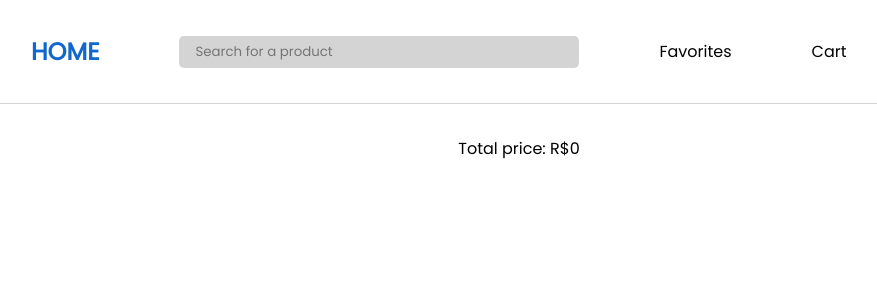
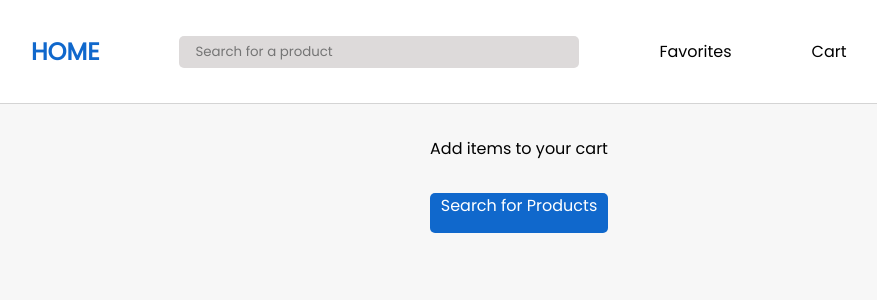
Before and after one commit to JFLeiteee/shoplist, a React (Vite) app: page /cart in a window 1280 px wide. Shown: the top 300 px of the page, without its empty margins (121-998 px from the left). Built offline with nearby package versions, Linux system fonts and the light colour scheme.

Commit message:
cart styling

```diff
--- a/src/App.jsx
+++ b/src/App.jsx
@@ -18,14 +18,14 @@ function App() {
   }
 
   return (
-    <>
+    <div className="main-container">
         <Searchbar onSearch={handleSearch}/>
         <div className="outlet">
           <Outlet
             context={[items, favoriteProducts, setFavoriteProducts, cartProducts, setCartProducts, searchResults]}
           />
         </div>
-    </>
+    </div>
   )
 }
 
--- a/src/data.jsx
+++ b/src/data.jsx
@@ -2,7 +2,7 @@ export default [
     {
         id: 1,
         name: "Iphone 14 Plus",
-        price: 5219.10,
+        price: "5219.10",
         feedback: 4.8,
         photo: "/img/iphone_14.png",
         categoria: ["tecnologia", "smartphone"],
@@ -10,7 +10,7 @@ export default [
     {
         id: 2,
         name: "Notebook Samsung Intel Core i3-1115g4 4GB",
-        price: 2339.10,
+        price: "2339.10",
         feedback: 4.9,
         photo: "/img/notebook.png",
         categoria: ["tecnologia"],
@@ -18,7 +18,7 @@ export default [
     {
         id: 3,
         name: "Escada Alumínio Doméstica 5 Degraus",
-        price: 120.80,
+        price: "120.80",
         feedback: 5,
         photo: "/img/escada.png",
         categoria: ["para casa"],
@@ -26,7 +26,7 @@ export default [
     {
         id: 4,
         name: "Jogo de Panela Tramontina",
-        price: 389.99,
+        price: "389.99",
         feedback: 4.5,
         photo: "/img/panela.png",
         categoria: ["cozinha"],
@@ -34,7 +34,7 @@ export default [
     {
         id: 5,
         name: "Fritadeira Air Fry Philco",
-        price: 679.05,
+        price: "679.05",
         feedback: 5,
         photo: "/img/air fry.jpg",
         categoria: ["cozinha", "eletrônico"],
@@ -42,7 +42,7 @@ export default [
     {
         id: 6,
         name: "Console Playstation 5 825GB SSD",
-        price: 4184.91,
+        price: "4184.91",
         feedback: 5,
         photo: "/img/ps5.png",
         categoria: ["videogame", "tecnologia"],
@@ -50,7 +50,7 @@ export default [
     {
         id: 7,
         name: "Headset Gamer HyperX",
-        price: 129.90,
+        price: "129.90",
         feedback: 4.2,
         photo: "/img/fone.jpg",
         categoria: ["videogame", "tecnologia"],
@@ -58,7 +58,7 @@ export default [
     {
         id: 8,
         name: "Smart TV 75' QLED 4K Samsung",
-        price: 11399.05,
+        price: "11399.05",
         feedback: 5,
         photo: "/img/tv.png",
         categoria: ["tecnologia", "televisão"],
@@ -66,7 +66,7 @@ export default [
     {
         id: 9,
         name: "Cadeira de Escritório Presidente Giratória Preta",
-        price: 303.70,
+        price: "303.70",
         feedback: 4.8,
         photo: "/img/cadeira.png",
         categoria: ["móvel"],
@@ -74,7 +74,7 @@ export default [
     {
         id: 10,
         name: "Samsung Galaxy S20 FE 256GB",
-        price: 1499.90,
+        price: "1499.90",
         feedback: 4.8,
         photo: "/img/s20.png",
         categoria: ["smartphone", "tecnologia"],
@@ -82,7 +82,7 @@ export default [
     {
         id: 11,
         name: "Câmera Inteligente Interna Wi-Fi Full HD",
-        price: 404.01,
+        price: "404.01",
         feedback: 3.2,
         photo: "/img/camera.jpg",
         categoria: ["tecnologia"],
@@ -90,7 +90,7 @@ export default [
     {
         id: 12,
         name: "Jogo de Taça de Cristal Para Vinho",
-        price: 127.16,
+        price: "127.16",
         feedback: 4.6,
         photo: "/img/taca.png",
         categoria: ["cozinha"],
--- a/src/index.css
+++ b/src/index.css
@@ -35,6 +35,7 @@ body {
   border-bottom: 1px solid #d4d4d4;
   text-decoration: none;
   color: #000;
+  background-color: #fff;
 }
 
 .searchbar-navigate {
@@ -49,7 +50,7 @@ body {
   outline: none;
   border: none;
   border-radius: 5px;
-  background-color: #d4d4d4;
+  background-color: #dddada;
 }
 
 .outlet {
@@ -58,6 +59,11 @@ body {
   align-items: center;
   padding: 7.5rem 5rem 0rem 5rem;
   flex-direction: column;
+}
+
+.main-container {
+  background-color: #f7f7f7;
+  min-height: 100vh;
 }
 
 .sb-home {
@@ -76,6 +82,7 @@ body {
   cursor: pointer;
   text-decoration: none;
   position: relative;
+  background-color: #fff;
 }
 
 .product {
@@ -169,6 +176,7 @@ body {
 }
 
 .favorite-button, .cart-button {
+  cursor: pointer;
   width: 2rem;
   min-height: 2rem;
   border-radius: 50%;
@@ -206,6 +214,19 @@ body {
   border-radius: 5px;
 }
 
+.cart-buy-button {
+  margin-top: 1rem;
+  margin-right: 3rem;
+  width: 100%;
+  height: 2.5rem;
+  outline: none;
+  border: none;
+  background-color: #1068cc;
+  color: #fff;
+  cursor: pointer;
+  border-radius: 5px;
+}
+
 .product-cart-button {
   cursor: pointer;
   border: 1px solid #1068cc;
@@ -225,6 +246,20 @@ body {
   width: 22rem;
 }
 
+.cart-page {
+  display: flex;
+  gap: 2rem;
+}
+
+.cart-info {
+  border: 1px solid #d4d4d4;
+  border-radius: 5px;
+  padding: 1rem;
+  background-color: #fff;
+  width: 20rem;
+  max-height: 20rem;
+}
+
 .product-cart {
   position: relative;
   display: flex;
@@ -232,11 +267,27 @@ body {
   height: 8rem;
   border-radius: 5px;
   border: 1px solid #d4d4d4;
+  background-color: #fff;
+}
+
+.cart-paragraph {
+  display: flex;
+  justify-content: space-between;
+}
+
+.cart-paragraph > p, h6 {
+  margin-block: .5rem;
 }
 
 .product-cart-image {
   width: 5rem;
   max-height: 6rem;
+}
+
+.cart-products {
+  display: flex;
+  flex-direction: column;
+  gap: .5rem;
 }
 
 .cart-item {
@@ -247,3 +298,21 @@ body {
   padding: .5rem;
   cursor: pointer;
 }
+
+.noItems-cart  {
+  display: flex;
+  flex-direction: column;
+  align-items: center;
+}
+
+.search-products {
+  width: 100%;
+  height: 2.5rem;
+  outline: none;
+  border: none;
+  background-color: #1068cc;
+  color: #fff;
+  cursor: pointer;
+  border-radius: 5px;
+  text-align: center;
+}
--- a/src/routes/cart.jsx
+++ b/src/routes/cart.jsx
@@ -22,6 +22,18 @@ export default function cart() {
         return starArray;
     }
 
+    const addToFavorites = (id) => {
+        if(favoriteProducts[id - 1] == undefined) {
+            const updatedFavorites = [...favoriteProducts];
+            updatedFavorites[id - 1] = id;
+            setFavoriteProducts(updatedFavorites)
+        } else {
+            const updatedFavorites = [...favoriteProducts];
+            updatedFavorites[id - 1] = undefined;
+            setFavoriteProducts(updatedFavorites)
+        }
+    }
+
     function listCart() {
         for(let i = 0; i < item.length; i++){
             if(cartProducts.includes(item[i].id)){
@@ -41,8 +53,10 @@ export default function cart() {
                             <img src={item[i].photo} alt="imagem do produto" className="product-cart-image"/>
                             <div>
                                 <h4 className="product-name">{item[i].name}</h4>
+                                <div className="review">
                                     { createStars(item[i].feedback) }
                                     <p className="product-feedback">{item[i].feedback}</p>
+                                </div>
                                 <h3 style={{margin: 0}}><span className="product-price">R$ {item[i].price}</span></h3>
                             </div>
                         </div>
@@ -71,14 +85,35 @@ export default function cart() {
     sumItems()
 
     return(
-        <div>
+        <div className="cart-page">
+            {
+                cartList.length >= 1
+                ?
+                <>
                     <div className="cart-products">
                         { cartList }
                     </div>
 
                     <div className="cart-info">
-                <p>Total price: R${ priceConverted }</p>
+                        <p>Purchase details</p>
+                        <hr style={{border: "none", backgroundColor: "#d4d4d4", height: "0.010rem"}}/>
+                        <div className="cart-paragraph">
+                            <h6>Products({ cartList.length }): </h6>
+                            <h6>R${ priceConverted }</h6>
                         </div>
+                        <div className="cart-paragraph">
+                            <p><strong>Total: </strong></p>
+                            <p><strong>R${ priceConverted }</strong></p>
+                        </div>
+                        <button className="cart-buy-button"><b>Buy</b></button>
+                    </div>
+                </>
+
+                : <div className="noItems-cart">
+                    <p>Add items to your cart</p>
+                    <p onClick={() => navigate("/")} className="search-products">Search for Products</p>
+                </div>
+            }
         </div>
     )
 }
--- a/src/routes/favorites.jsx
+++ b/src/routes/favorites.jsx
@@ -7,7 +7,7 @@ import cartIcon from "../assets/cart-icon.png"
 
 
 export default function favorites() {
-    const [item, favoriteProducts, setFavoriteProducts] = useOutletContext()
+    const [item, favoriteProducts, setFavoriteProducts, cartProducts, setCartProducts] = useOutletContext()
 
     let favoriteList = []
 
@@ -33,6 +33,18 @@ export default function favorites() {
         }
     }
 
+    const addToCart = (id) => {
+        if(cartProducts[id - 1] == undefined) {
+            const updatedCart = [...cartProducts];
+            updatedCart[id - 1] = id;
+            setCartProducts(updatedCart)
+        } else {
+            const updatedCart = [...cartProducts];
+            updatedCart[id - 1] = undefined;
+            setCartProducts(updatedCart)
+        }
+    }
+
     function listFavorites() {
         for(let i = 0; i < item.length; i++){
             if(favoriteProducts.includes(item[i].id)){
@@ -43,7 +55,7 @@ export default function favorites() {
                 favoriteList.push(
                     <div className="product-card" key={item[i].id}>
                         <div className="top-buttons">
-                        <div className="cart-button">
+                        <div className="cart-button" onClick={() => addToCart(item[i].id)}>
                                     <img key={item[i].id} src={cartIcon} className="cart-icon"/>
                                 </div>
 
@@ -65,6 +77,7 @@ export default function favorites() {
                 )
             }
         }
+        console.log(favoriteList)
         return favoriteList
     }
 
@@ -72,10 +85,17 @@ export default function favorites() {
 
     return(
         <div className="favorite-page">
-            <h1>my favorites</h1>
-            <div className="home-products">
-                { favoriteList }
-            </div>
+            {
+                favoriteList.length >= 1
+                ?   <>
+                    <h1>my favorites</h1>
+                    <div className="home-products">
+                        { favoriteList }
+                    </div>
+                </>
+
+                : <p>Add items to your favorite</p>
+            }
         </div>
     )
 }
--- a/src/routes/home.jsx
+++ b/src/routes/home.jsx
@@ -37,7 +37,6 @@ export default function home() {
     }
 
     const addToCart = (id) => {
-        console.log("opa")
         if(cartProducts[id - 1] == undefined) {
             const updatedCart = [...cartProducts];
             updatedCart[id - 1] = id;
--- a/src/routes/product.jsx
+++ b/src/routes/product.jsx
@@ -8,7 +8,7 @@ import colorCart from "../assets/color-cart.png"
 export default function product() {
     const { id } = useParams();
 
-    const [item, favoriteProducts, setFavoriteProducts] = useOutletContext();
+    const [item, favoriteProducts, setFavoriteProducts, cartProducts, setCartProducts] = useOutletContext();
 
     let priceConverted = item[id - 1].price.toString()
     priceConverted = priceConverted.replace(".", ",")
@@ -33,6 +33,18 @@ export default function product() {
         }
     }
 
+    const addToCart = (id) => {
+        if(cartProducts[id - 1] == undefined) {
+            const updatedCart = [...cartProducts];
+            updatedCart[id - 1] = id;
+            setCartProducts(updatedCart)
+        } else {
+            const updatedCart = [...cartProducts];
+            updatedCart[id - 1] = undefined;
+            setCartProducts(updatedCart)
+        }
+    }
+
     return(
         <div className="product-page">
             <div className="superior">
@@ -45,7 +57,7 @@ export default function product() {
                     <h1>{item[id - 1].name}</h1>
                     <h2><span className="product-price">R$ {priceConverted}</span></h2>
                     <button className="buy-button"><b>Buy</b></button>
-                    <button className="product-cart-button">
+                    <button className="product-cart-button" onClick={() => addToCart(item[id - 1].id)}>
                         <div style={{display: "flex", justifyContent: "center", placeItems:"center", gap:".5rem"}}>
                             <img src={colorCart} className="cart-icon"/>
                             <b>Add to cart</b>
```
Lines whose indentation alone changed are shown as unchanged.
